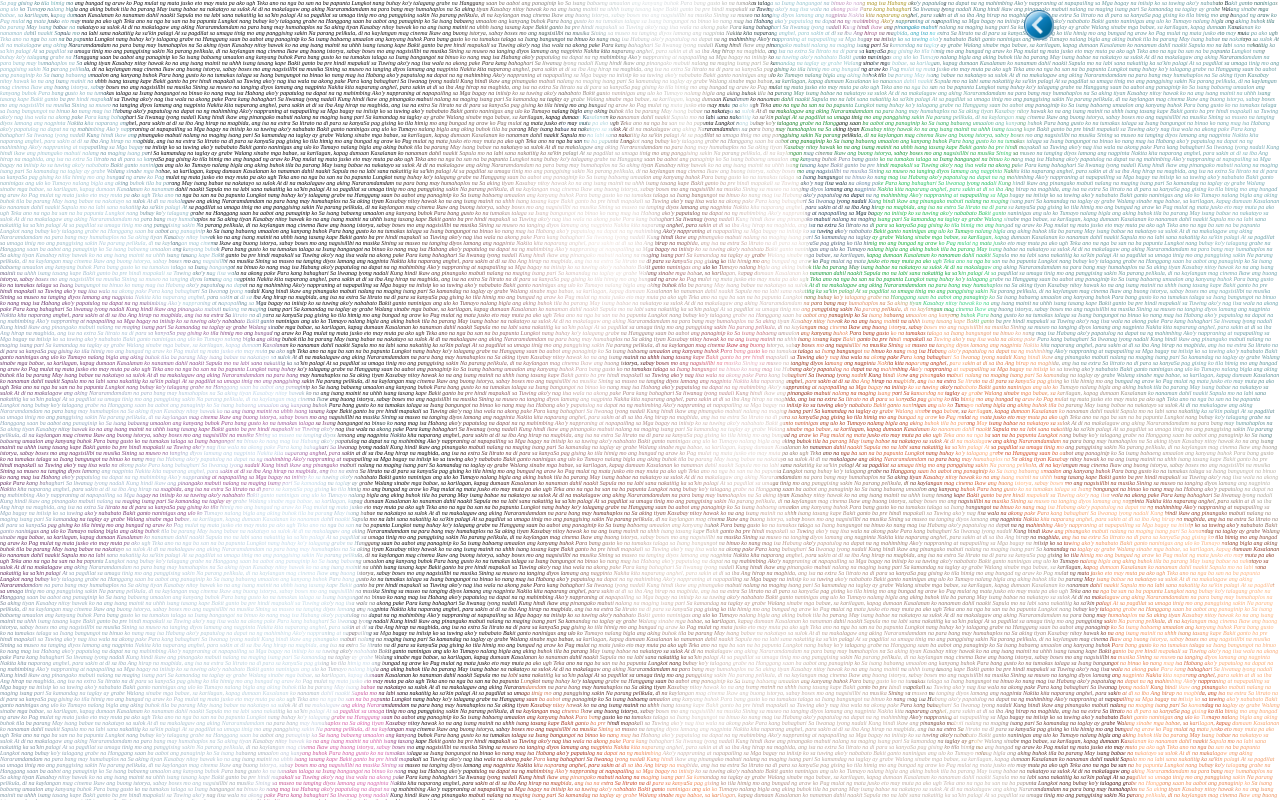
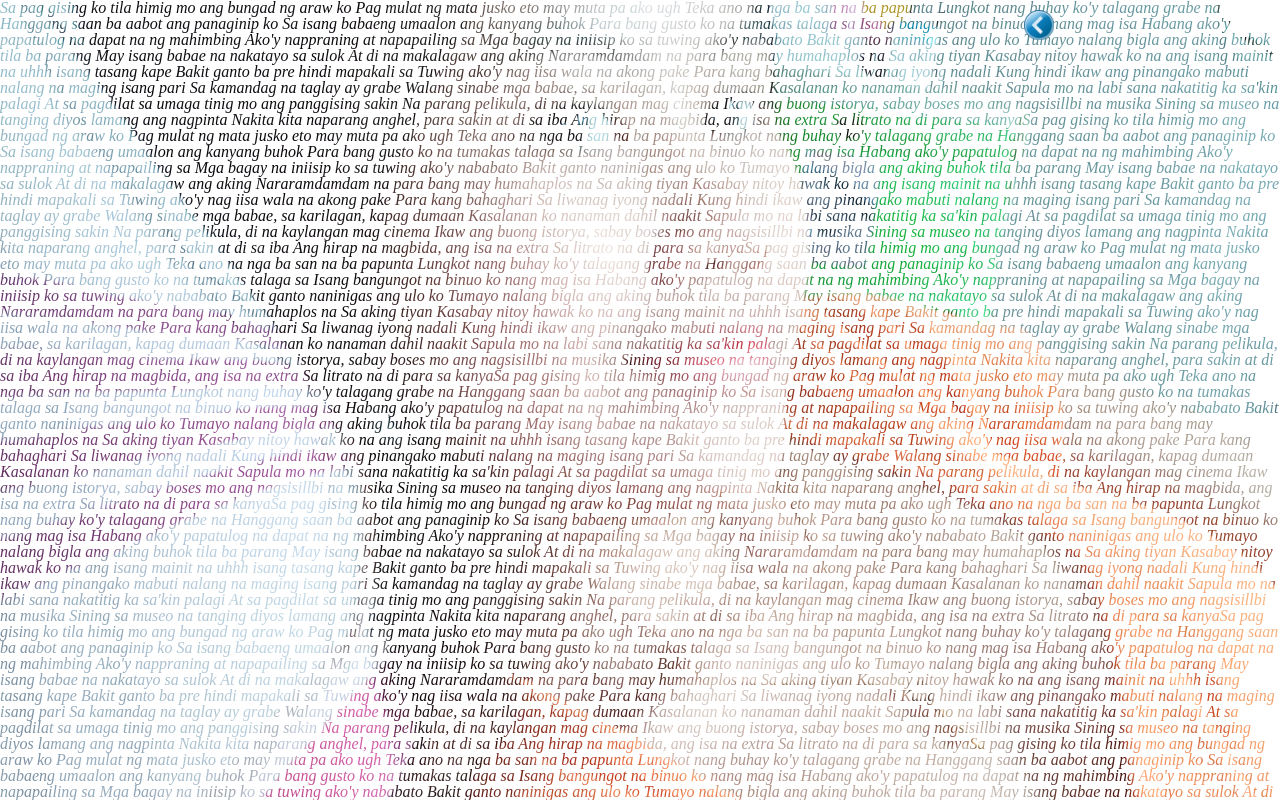
Before and after one commit to Hisssuii/mybaby, a plain HTML site: page next_page.html in a window 1280 px wide. Drawn offline with Linux system fonts and the light colour scheme.

Commit message:
Update next_page.html

```diff
--- a/next_page.html
+++ b/next_page.html
@@ -8,7 +8,7 @@
 
 
         #looping-paragraph {
-            font-size: 6px; /* Adjust font size as needed */
+            font-size: 16px; /* Adjust font size as needed */
             line-height: 1; /* Adjust line height for readability */
             height: 100vh;
             overflow: auto;
```
